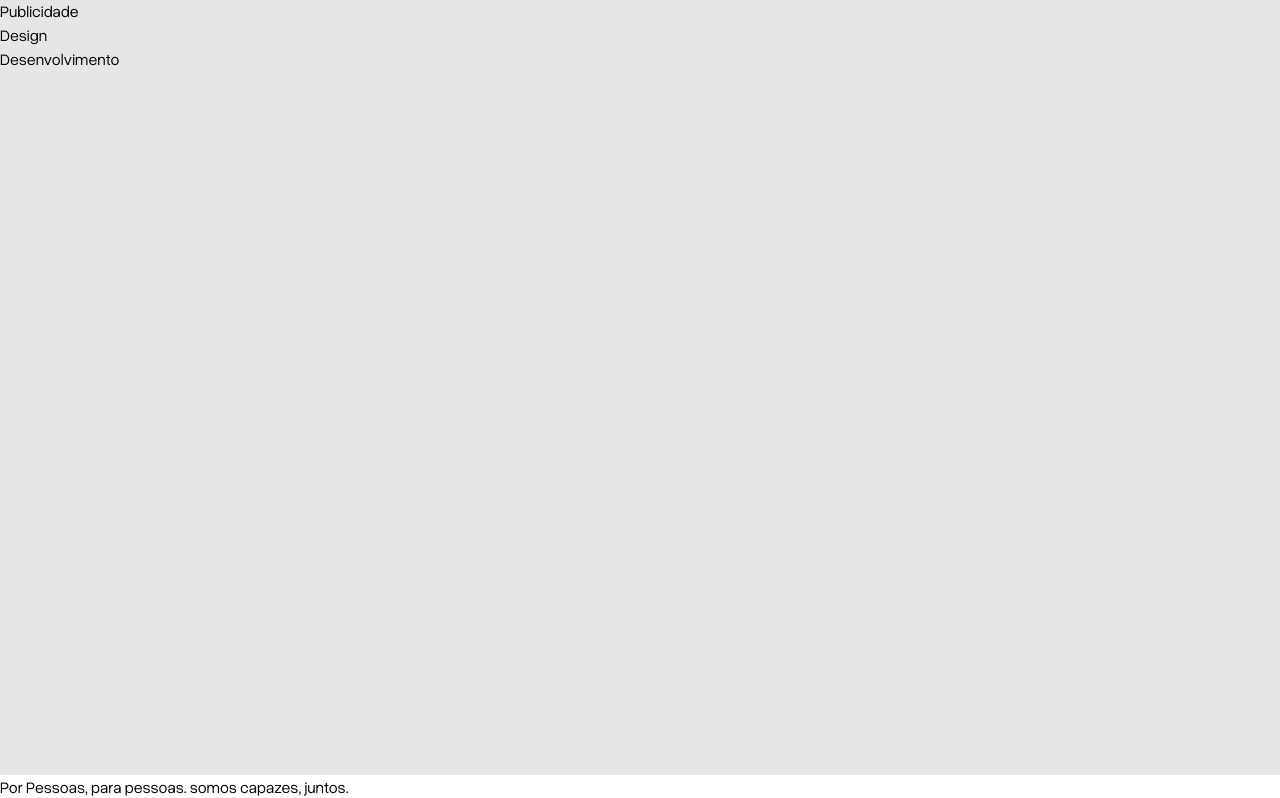
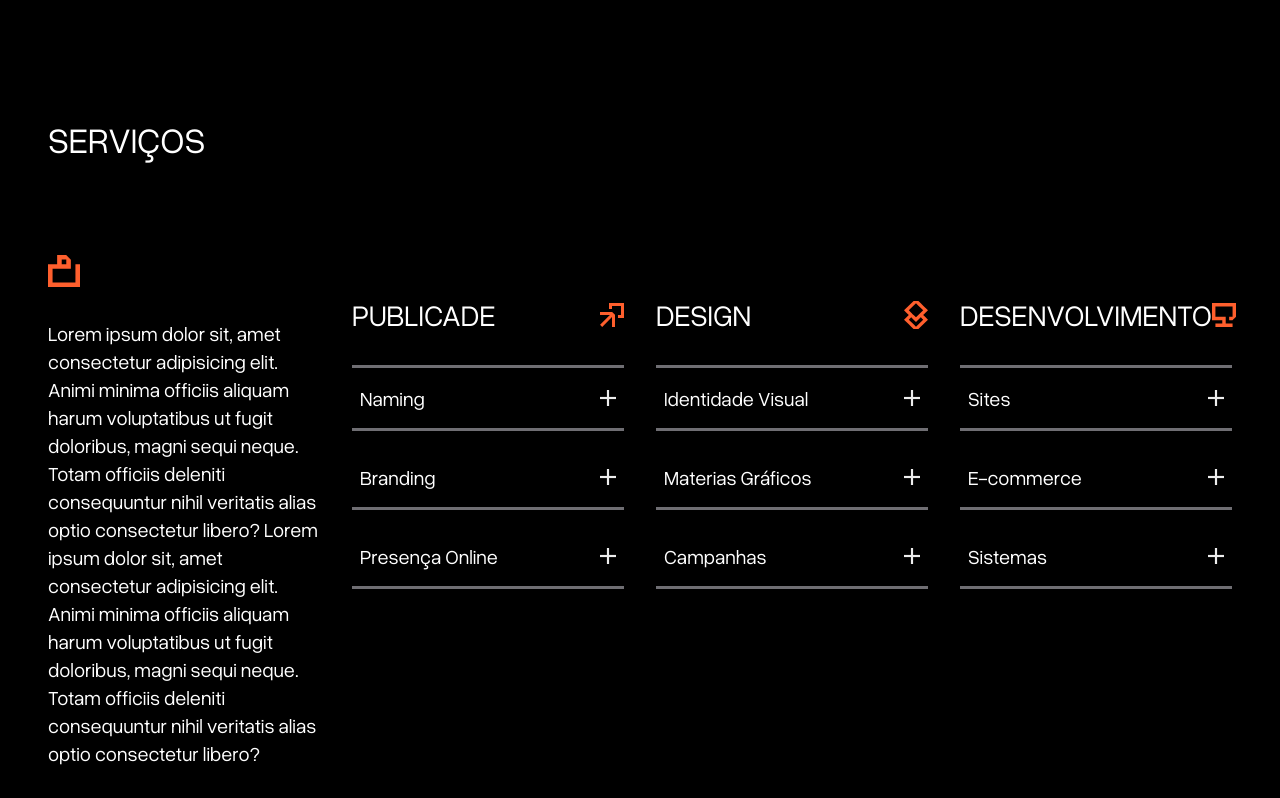
Before and after one commit to thiagomagano/capazestudio, a SvelteKit app: page / in a window 1280 px wide. Shown: the part 908-1706 px from the top of the page. Built offline with nearby package versions, Linux system fonts and the light colour scheme.

Commit message:
Seção Serviços v0

```diff
--- a/src/app.css
+++ b/src/app.css
@@ -31,6 +31,6 @@
   font-family: "Overused Grotesk";
 }
 
-section {
+/* section {
   min-height: 100svh;
-}
+} */
--- /dev/null
+++ b/src/lib/components/ListaServico.svelte
@@ -0,0 +1,34 @@
+<script>
+  // let titulo = $state("Titulo");
+  // let iconUrl = $state("/svg/Servicos.svg");
+  //let itens = $state([]);
+
+  let { titulo, iconUrl, itens } = $props();
+</script>
+
+<div class="flex flex-col gap-8 w-full">
+  <div class="flex justify-between items-center">
+    <h3 class="text-3xl font-normal uppercase">{titulo}</h3>
+    <img src={iconUrl} alt="Icone da {titulo}" class="w-6" />
+  </div>
+
+  <ul class="flex flex-col gap-4 text-xl">
+    {#each itens as item, i}
+      {#if i == 0}
+        <li
+          class="flex justify-between items-center border-b-[3px] border-t-[3px] py-4 px-2 border-gray-500"
+        >
+          <span>{item}</span>
+          <img src="/svg/INFOS-mais.svg" class="w-4" alt="Icone de Mais" />
+        </li>
+      {:else}
+        <li
+          class="flex justify-between items-center border-b-[3px] py-4 px-2 border-gray-500"
+        >
+          <span>{item}</span>
+          <img src="/svg/INFOS-mais.svg" class="w-4" alt="Icone de Mais" />
+        </li>
+      {/if}
+    {/each}
+  </ul>
+</div>
--- /dev/null
+++ b/src/lib/components/sections/Contato.svelte
@@ -0,0 +1,3 @@
+<section id="contato" class="bg-black">
+  <h2>Vamos Conversar</h2>
+</section>
--- a/src/lib/components/Headline.svelte
+++ b/src/lib/components/sections/Headline.svelte
@@ -1,6 +1,6 @@
 <script>
-  import scrollIntoView from "../utils/scrollIntoView";
-  import TypeWriter from "./TypeWriter/TypeWriter.svelte";
+  import scrollIntoView from "$lib/utils/scrollIntoView";
+  import TypeWriter from "$lib/components/TypeWriter/TypeWriter.svelte";
 </script>
 
 <section
--- a/src/lib/components/Navbar.svelte
+++ b/src/lib/components/sections/Navbar.svelte
@@ -1,5 +1,5 @@
 <script>
-  import scrollIntoView from "../utils/scrollIntoView";
+  import scrollIntoView from "../../utils/scrollIntoView";
 </script>
 
 <nav
--- /dev/null
+++ b/src/lib/components/sections/QuemSomos.svelte
@@ -0,0 +1,7 @@
+<section id="quemsomos" class="bg-white">
+  <h2>Por Pessoas, para pessoas. somos capazes, juntos.</h2>
+  <p>
+    Somos especialistas em guiar caminhos. Nascemos no digital mas um caminho
+    longo já foi trilhado..
+  </p>
+</section>
--- /dev/null
+++ b/src/lib/components/sections/Servicos.svelte
@@ -0,0 +1,38 @@
+<script>
+  import ListaServico from "$lib/components/ListaServico.svelte";
+</script>
+
+<section
+  id="servicos"
+  class="bg-black text-white grid grid-cols-4 place-items-center px-12 py-36 gap-8 h-auto"
+>
+  <div class="flex gap-8 flex-col">
+    <h2 class="text-4xl font-normal uppercase pb-16">Serviços</h2>
+    <img src="/svg/Servicos.svg" alt="Icone de serviços" class="w-8" />
+    <p class="text-xl">
+      Lorem ipsum dolor sit, amet consectetur adipisicing elit. Animi minima
+      officiis aliquam harum voluptatibus ut fugit doloribus, magni sequi neque.
+      Totam officiis deleniti consequuntur nihil veritatis alias optio
+      consectetur libero? Lorem ipsum dolor sit, amet consectetur adipisicing
+      elit. Animi minima officiis aliquam harum voluptatibus ut fugit doloribus,
+      magni sequi neque. Totam officiis deleniti consequuntur nihil veritatis
+      alias optio consectetur libero?
+    </p>
+  </div>
+
+  <ListaServico
+    titulo="Publicade"
+    iconUrl="/svg/publi-icon.svg"
+    itens={["Naming", "Branding", "Presença Online"]}
+  />
+  <ListaServico
+    titulo="Design"
+    iconUrl="/svg/Design.svg"
+    itens={["Identidade Visual", "Materias Gráficos", "Campanhas"]}
+  />
+  <ListaServico
+    titulo="Desenvolvimento"
+    iconUrl="/svg/Dev.svg"
+    itens={["Sites", "E-commerce", "Sistemas"]}
+  />
+</section>
--- /dev/null
+++ b/src/lib/components/sections/Time.svelte
@@ -0,0 +1,9 @@
+<section id="time" class="bg-primary">
+  <h2>Nosso Time</h2>
+  <ul>
+    <li>Alessandra Carcuchinski</li>
+    <li>Douglas Alff</li>
+    <li>Marco Machado</li>
+    <li>Thiago Magano</li>
+  </ul>
+</section>
--- a/src/routes/+page.svelte
+++ b/src/routes/+page.svelte
@@ -1,7 +1,10 @@
 <script>
-  import Headline from "../lib/components/Headline.svelte";
-
-  import Navbar from "../lib/components/Navbar.svelte";
+  import Navbar from "$lib/components/sections/Navbar.svelte";
+  import Headline from "$lib/components/sections/Headline.svelte";
+  import Servicos from "$lib/components/sections/Servicos.svelte";
+  import QuemSomos from "$lib/components/sections/QuemSomos.svelte";
+  import Time from "$lib/components/sections/Time.svelte";
+  import Contato from "$lib/components/sections/Contato.svelte";
 </script>
 
 <Navbar />
@@ -9,36 +12,13 @@
 <main>
   <Headline />
 
-  <section id="servicos" class="h-screen">
-    <h2>Serviços</h2>
-    <ul>
-      <li>Publicidade</li>
-      <li>Design</li>
-      <li>Desenvolvimento</li>
-    </ul>
-  </section>
+  <Servicos />
 
-  <section id="quemsomos" class="bg-white">
-    <h2>Por Pessoas, para pessoas. somos capazes, juntos.</h2>
-    <p>
-      Somos especialistas em guiar caminhos. Nascemos no digital mas um caminho
-      longo já foi trilhado..
-    </p>
-  </section>
+  <QuemSomos />
 
-  <section id="time" class="bg-primary">
-    <h2>Nosso Time</h2>
-    <ul>
-      <li>Alessandra Carcuchinski</li>
-      <li>Douglas Alff</li>
-      <li>Marco Machado</li>
-      <li>Thiago Magano</li>
-    </ul>
-  </section>
+  <Time />
 
-  <section id="contato" class="bg-black">
-    <h2>Vamos Conversar</h2>
-  </section>
+  <Contato />
 </main>
 
 <footer>
--- a/tailwind.config.js
+++ b/tailwind.config.js
@@ -4,7 +4,7 @@ export default {
   theme: {
     colors: {
       primary: "#fe5f2d",
-      secondary: "#e8efce",
+      secondary: "#f7f4e0",
       transparent: "transparent",
       black: "#000000",
       white: "#ffffff",
```
Also changed, not shown: static/svg/publi-icon.svg (renamed from static/svg/Publicidade.svg).
